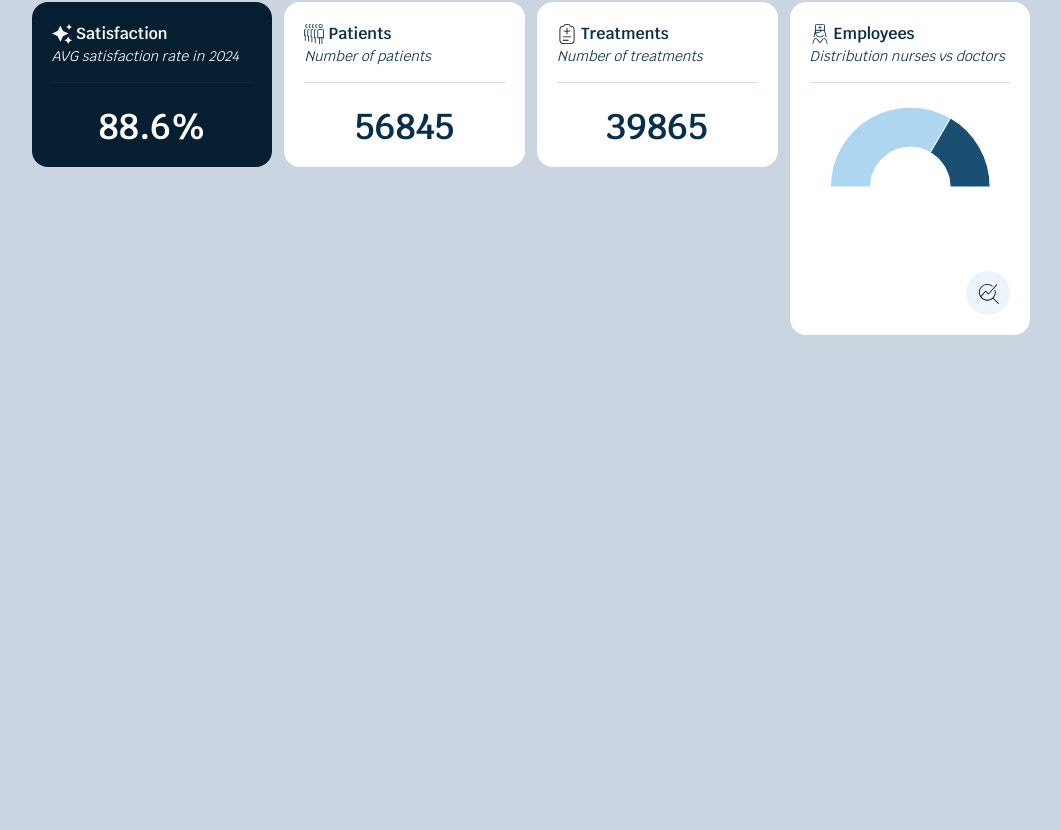
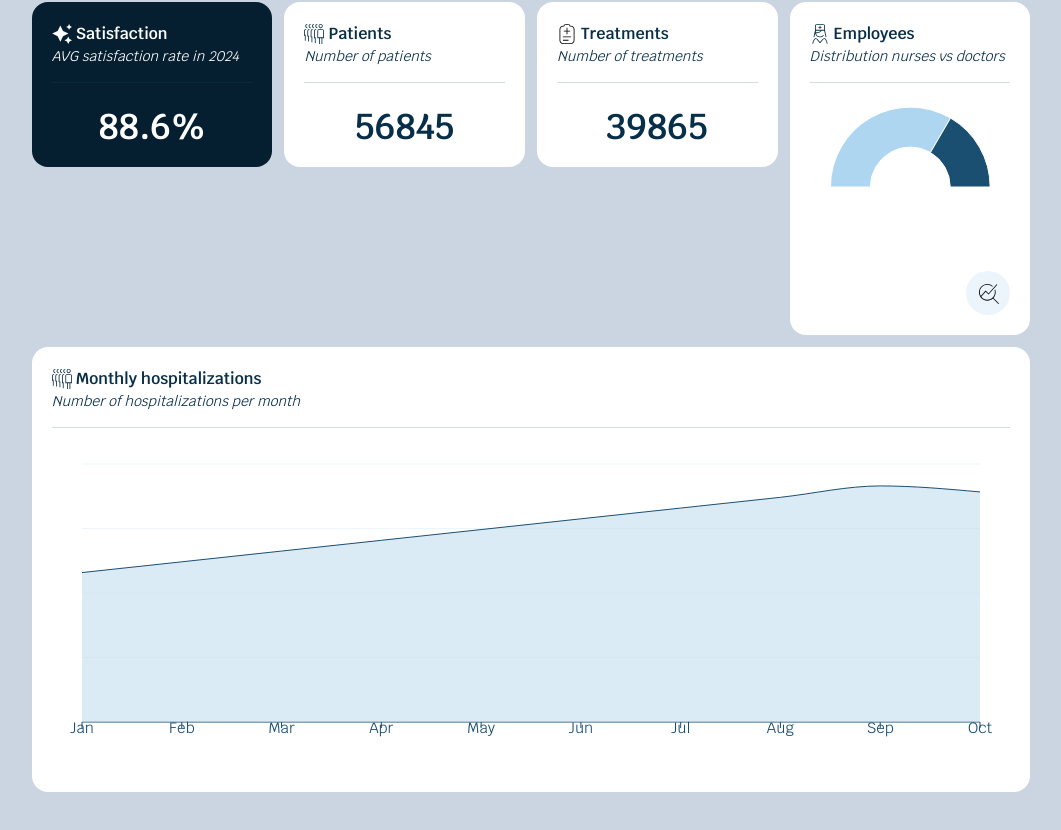
Before and after one commit to MandyTrl/meditec, a Next.js app: page / in a window 1280 px wide. Shown: the part 306-1136 px from the top of the page, without its empty margins (109-1170 px from the left). Before the commit the page ends 800 px from the top, so only its background shows below. Built offline with nearby package versions, Linux system fonts and the light colour scheme.

Commit message:
init monthly hospitalizations chart

```diff
--- a/src/components/Layout/OverviewLayout.tsx
+++ b/src/components/Layout/OverviewLayout.tsx
@@ -4,6 +4,7 @@ import { EmployeesPie } from "@components/TopHospitalsCharts/EmployeesPie"
 import { SatisfactionRate } from "@components/TopHospitalsCharts/SatisfactionRate"
 import { Patients } from "@components/TopHospitalsCharts/Patients"
 import { TreatmentsData } from "@components/TopHospitalsCharts/TreatmentsData"
+import { MonthlyHospitalizations } from "@components/TopHospitalsCharts/MonthlyHospitalizations"
 
 type OverviewLayoutProps = {
 	isMobile: boolean
@@ -39,6 +40,14 @@ export const OverviewLayout = ({
 					isMobile={isMobile}
 				/>
 			</div>
+
+			<div className="md:flex w-full md:gap-3">
+				<MonthlyHospitalizations
+					hasHospitalSelected={hasHospitalSelected}
+					datas={datas}
+					isMobile={isMobile}
+				/>
+			</div>
 		</section>
 	)
 }
--- a/src/components/TopHospitalsCharts/HospitalizationsBar.tsx
+++ b/src/components/TopHospitalsCharts/HospitalizationsBar.tsx
@@ -15,7 +15,6 @@ import { CustomBar } from "@components/ChartUI/CustomBar"
 import { ChartHeader } from "@components/ChartUI/ChartHeader"
 import { ChartContainer } from "@components/ChartUI/ChartContainer"
 import { CustomAxisTick } from "@components/ChartUI/CustomAxisTick"
-import { CustomTextLabel } from "../ChartUI/CustomTextLabel"
 import { handleChartHeight, shadowTool } from "@/utils/utils"
 import { Hospital } from "@/utils/data/hospitals/hospitalsTypes"
 import hospitalIcon from "@assets/icons/hospital.svg"
--- /dev/null
+++ b/src/components/TopHospitalsCharts/MonthlyHospitalizations.tsx
@@ -0,0 +1,159 @@
+import React, { useEffect, useState } from "react"
+
+import {
+	Area,
+	AreaChart,
+	CartesianGrid,
+	Legend,
+	Line,
+	LineChart,
+	ResponsiveContainer,
+	Tooltip,
+	XAxis,
+} from "recharts"
+import { ChartContainer } from "../ChartUI/ChartContainer"
+import { ChartHeader } from "@components/ChartUI/ChartHeader"
+import { CustomAxisTick } from "../ChartUI/CustomAxisTick"
+import { useHospitalSelected } from "@/utils/hooks/useHospitalSelected"
+import { handleChartHeight, shadowTool } from "@/utils/utils"
+import { useBreakpoint } from "@/utils/hooks/useBP"
+import { Hospital } from "@/utils/data/hospitals/hospitalsTypes"
+import patientsIcon from "@assets/icons/patients.svg"
+import { CustomTextLabel } from "../ChartUI/CustomTextLabel"
+
+type MonthlyHospitalizationsProps = {
+	datas: Hospital[]
+	hasHospitalSelected: boolean
+	isMobile: boolean
+}
+
+type ChartData = {
+	month: string
+	year: number
+	value: number
+}
+
+export const MonthlyHospitalizations = ({
+	datas,
+	hasHospitalSelected,
+	isMobile,
+}: MonthlyHospitalizationsProps) => {
+	const breakpoint = useBreakpoint()
+	const { hospital } = useHospitalSelected()
+
+	const [chartData, setChartData] = useState<ChartData[] | []>([])
+
+	useEffect(() => {
+		if (!datas) {
+			console.log("no datas for Monthly Hospitalizations available")
+			return
+		}
+
+		if (!hasHospitalSelected) {
+			const aggregateMonthlyHospitalizations = (
+				datas: Hospital[]
+			): ChartData[] => {
+				const aggregatedData: { [key: string]: number } = {}
+
+				datas.forEach((hospital: Hospital) => {
+					hospital.monthlyHospitalizations.forEach(({ month, year, value }) => {
+						const key = `${month}-${year}`
+						if (!aggregatedData[key]) {
+							aggregatedData[key] = value
+						} else {
+							aggregatedData[key] += value
+						}
+					})
+				})
+
+				return Object.keys(aggregatedData).map((key) => {
+					const [month, year] = key.split("-")
+					return {
+						month,
+						year: parseInt(year),
+						value: aggregatedData[key],
+					}
+				})
+			}
+
+			const aggregatedData = aggregateMonthlyHospitalizations(datas)
+			const sum2024 = aggregatedData.filter((el: ChartData) => {
+				return el.year === 2024
+			})
+
+			setChartData(sum2024)
+		}
+	}, [datas, hasHospitalSelected, hospital])
+
+	console.log(chartData)
+
+	return (
+		<ChartContainer>
+			<ChartHeader
+				title="Monthly hospitalizations"
+				icon={patientsIcon}
+				description="Number of hospitalizations per month"
+			/>
+
+			<ResponsiveContainer width="100%" height={handleChartHeight(isMobile)}>
+				<AreaChart
+					data={chartData}
+					barGap={3}
+					margin={{
+						top: isMobile ? 14 : 12,
+						right: isMobile ? 8 : 30,
+						left: isMobile ? 8 : 30,
+						bottom: 0,
+					}}>
+					<CartesianGrid vertical={false} stroke="#ebf5fb" />
+
+					<XAxis
+						dataKey="month"
+						stroke="#1b4f72"
+						height={50}
+						tick={(props) => <CustomAxisTick {...props} />}
+						tickMargin={5}
+						interval={0}
+					/>
+
+					{/*
+					<Legend
+						iconType="circle"
+						iconSize={12}
+						wrapperStyle={{ paddingTop: "15px" }}
+					/> */}
+
+					{/* <Line dataKey="2022" stroke="#aed6f1" />
+
+					<Line dataKey="2023" stroke="#67a8d3" /> */}
+
+					<Area
+						dataKey="value"
+						stroke="#1b4f72"
+						fill="#c4deef"
+						type={"monotone"}
+						dot={false}
+					/>
+
+					<Tooltip
+						cursor={{
+							fill: "#ebf5fb",
+							radius: 8,
+							y: 10,
+							opacity: 0.5,
+						}}
+						contentStyle={{
+							border: "none",
+							padding: 20,
+							borderRadius: 8,
+							boxShadow: `${shadowTool}`,
+							fontSize: 15,
+						}}
+						labelStyle={{ fontSize: 16 }}
+						itemStyle={{ lineHeight: 1, fontWeight: 600 }}
+					/>
+				</AreaChart>
+			</ResponsiveContainer>
+		</ChartContainer>
+	)
+}
--- a/src/components/TopHospitalsCharts/Patients.tsx
+++ b/src/components/TopHospitalsCharts/Patients.tsx
@@ -19,7 +19,7 @@ export const Patients = ({
 	const [chartDatas, setChartDatas] = useState<number>(0)
 
 	useEffect(() => {
-		if (!hasHospitalSelected) {
+		if (!datas) {
 			console.log("no datas for Number of Patients available")
 		}
 
--- a/src/components/TopHospitalsCharts/SatisfactionRate.tsx
+++ b/src/components/TopHospitalsCharts/SatisfactionRate.tsx
@@ -23,7 +23,7 @@ export const SatisfactionRate = ({
 	const averageRate = typeof chartDatas === "number"
 
 	useEffect(() => {
-		if (!hasHospitalSelected) {
+		if (!datas) {
 			console.log("no datas for Satisfaction Rate available")
 		}
 
--- a/src/components/TopHospitalsCharts/TreatmentsData.tsx
+++ b/src/components/TopHospitalsCharts/TreatmentsData.tsx
@@ -19,7 +19,7 @@ export const TreatmentsData = ({
 	const [chartDatas, setChartDatas] = useState<number>(0)
 
 	useEffect(() => {
-		if (!hasHospitalSelected) {
+		if (!datas) {
 			console.log("no datas for Number of Treatments available")
 		}
 
```
